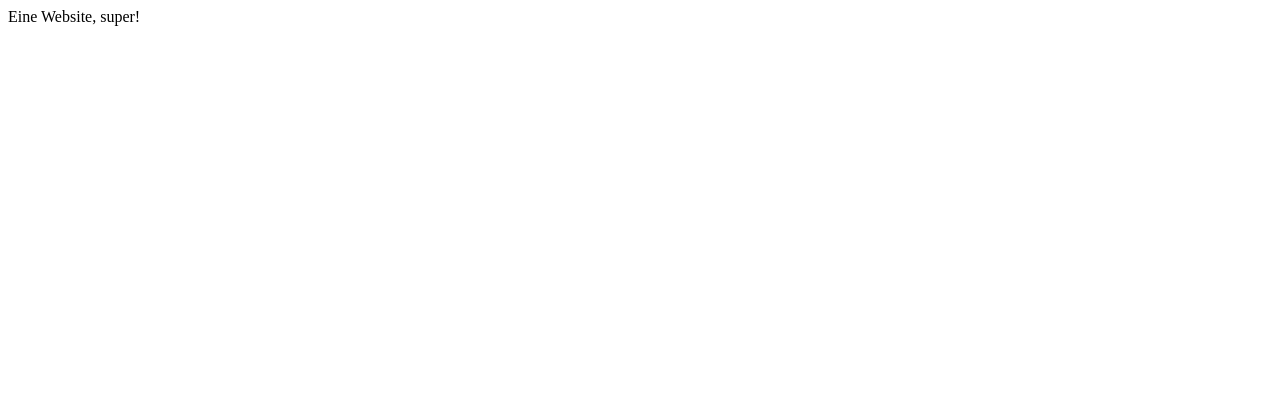
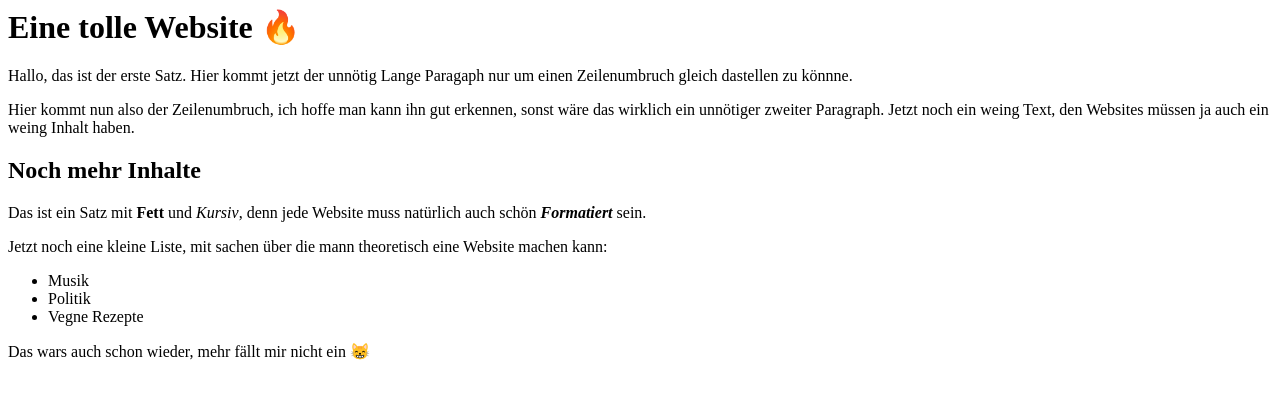
Before and after one commit to mika-wendling-star/Seminar-Test, a plain HTML site: page docs/index.html in a window 1280 px wide. Drawn offline with Linux system fonts and the light colour scheme.

Commit message:
Update index.html

```diff
--- a/docs/index.html
+++ b/docs/index.html
@@ -1,3 +1,28 @@
 <html>
-    Eine Website, super!
+<head>
+    <title>Eine tolle Website</title>
+</head>
+<body>
+
+    <h1> Eine tolle Website 🔥</h1>
+<p>Hallo, das ist der erste Satz.
+Hier kommt jetzt der unnötig Lange Paragaph nur um einen Zeilenumbruch gleich dastellen zu könnne.</p>
+
+Hier kommt nun also der Zeilenumbruch, ich hoffe man kann ihn gut erkennen, sonst wäre das wirklich ein unnötiger zweiter Paragraph.
+Jetzt noch ein weing Text, den Websites müssen ja auch ein weing Inhalt haben.
+
+
+    <h2>Noch mehr Inhalte</h2>
+
+ Das ist ein Satz mit <b>Fett</b> und <i>Kursiv</i>, denn jede Website muss natürlich auch schön <b><i>Formatiert</i></b> sein.
+ <p>
+ Jetzt noch eine kleine Liste, mit sachen über die mann theoretisch eine Website machen kann:
+ </p>
+<ul>
+    <li>Musik</li>
+    <li>Politik</li>
+    <li>Vegne Rezepte</li>
+</ul>
+Das wars auch schon wieder, mehr fällt mir nicht ein 😸
+</body>
 </html>
```
